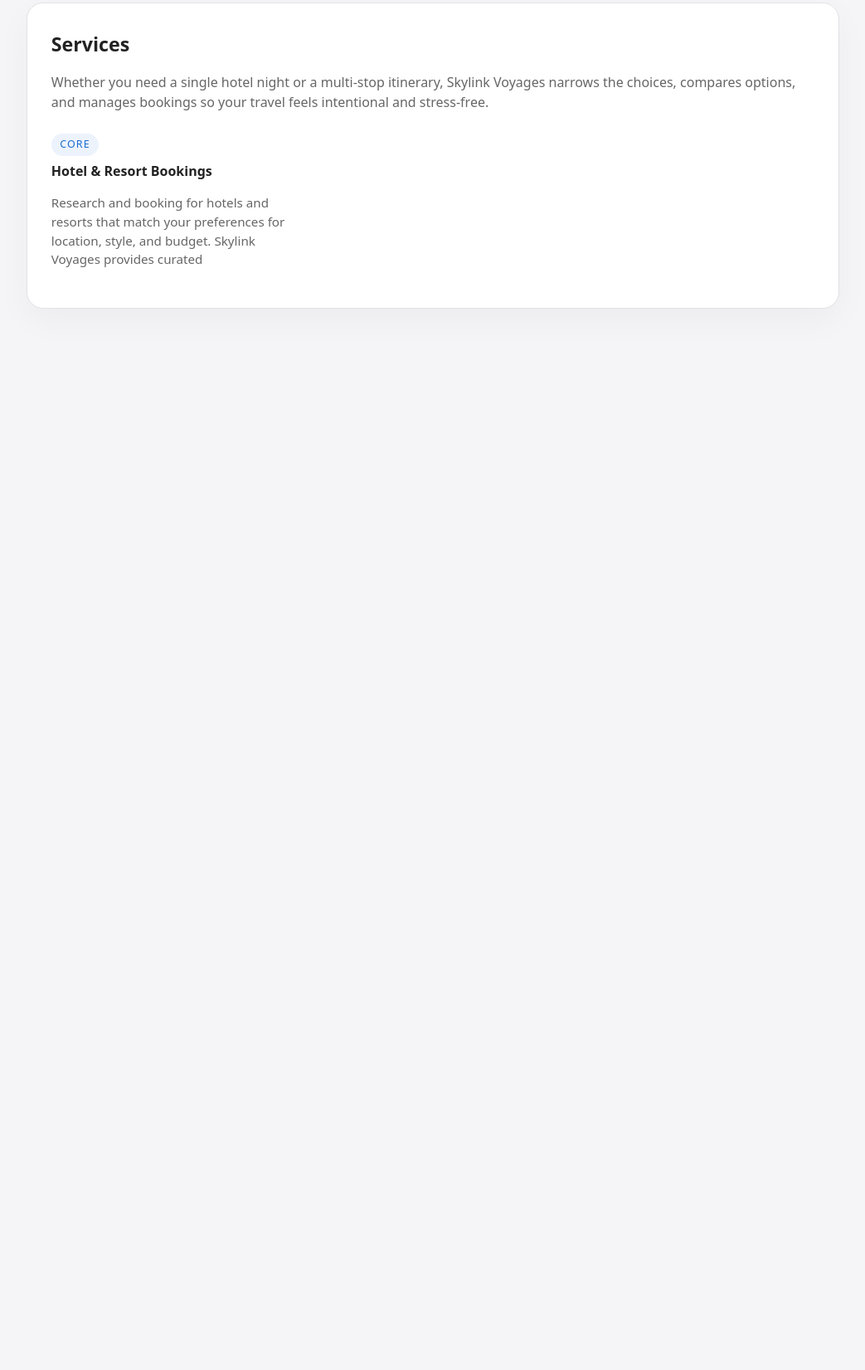
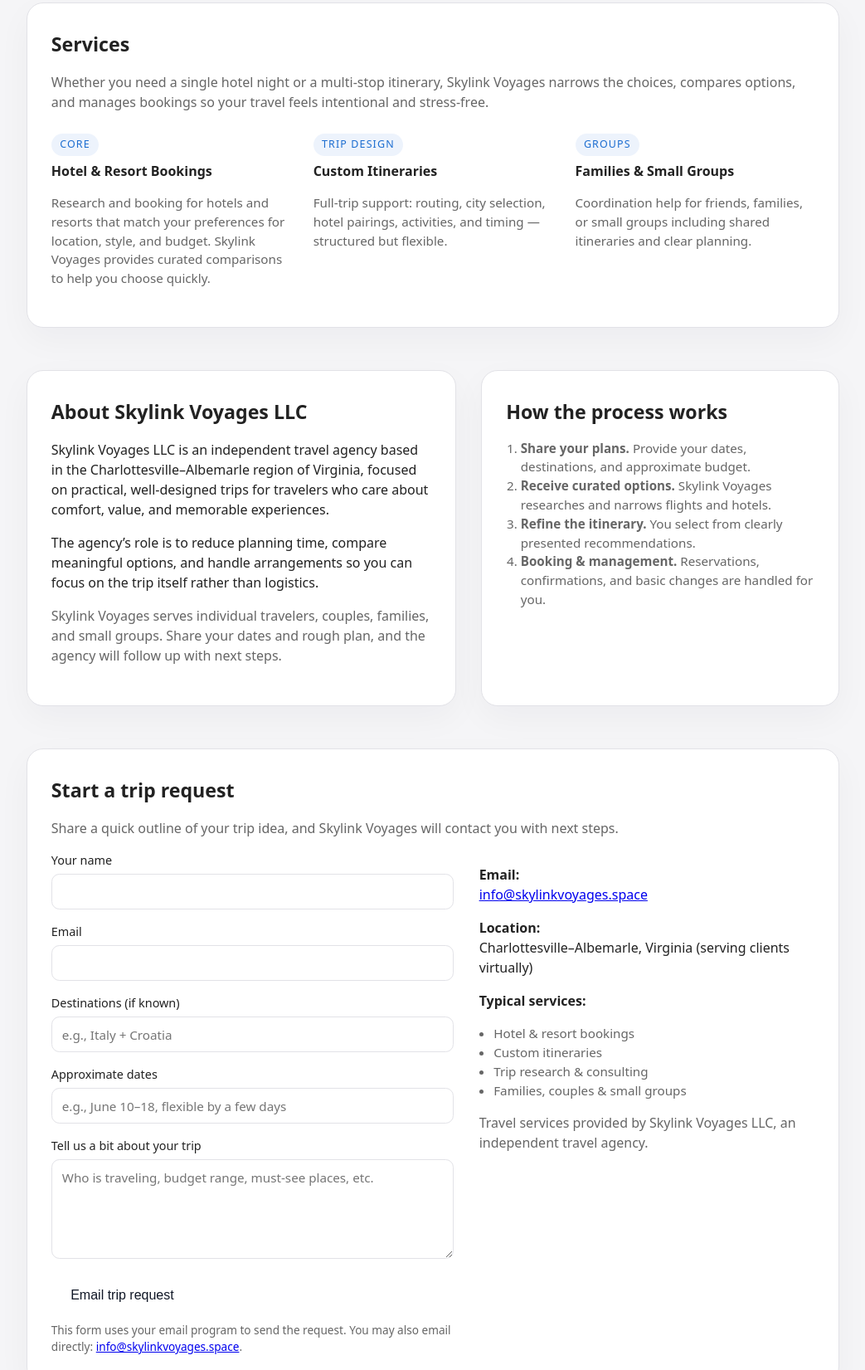
Before and after one commit to tyvole180/skylink-voyages, a plain HTML site: page index.html in a window 1280 px wide. Shown: the part 708-2359 px from the top of the page at 83% size, without its empty margins (118-1161 px from the left). Before the commit the page ends 1183 px from the top, so only its background shows below. Drawn offline with Linux system fonts and the light colour scheme.

Commit message:
Update index.html

```diff
--- a/index.html
+++ b/index.html
@@ -309,4 +309,121 @@
               <div class="service-title">Hotel & Resort Bookings</div>
               <p class="service-text">
                 Research and booking for hotels and resorts that match your preferences for location, style, and budget.
-                Skylink Voyages provides curated
+                Skylink Voyages provides curated comparisons to help you choose quickly.
+              </p>
+            </div>
+            <div>
+              <div class="badge">Trip Design</div>
+              <div class="service-title">Custom Itineraries</div>
+              <p class="service-text">
+                Full-trip support: routing, city selection, hotel pairings, activities, and timing — structured but flexible.
+              </p>
+            </div>
+            <div>
+              <div class="badge">Groups</div>
+              <div class="service-title">Families & Small Groups</div>
+              <p class="service-text">
+                Coordination help for friends, families, or small groups including shared itineraries and clear planning.
+              </p>
+            </div>
+          </div>
+        </div>
+      </section>
+
+      <section id="about">
+        <div class="two-col">
+          <div class="card">
+            <h3>About Skylink Voyages LLC</h3>
+            <p>
+              Skylink Voyages LLC is an independent travel agency based in the Charlottesville–Albemarle region of Virginia,
+              focused on practical, well-designed trips for travelers who care about comfort, value, and memorable experiences.
+            </p>
+            <p>
+              The agency’s role is to reduce planning time, compare meaningful options, and handle arrangements so you can
+              focus on the trip itself rather than logistics.
+            </p>
+            <p class="muted">
+              Skylink Voyages serves individual travelers, couples, families, and small groups. Share your dates and rough plan,
+              and the agency will follow up with next steps.
+            </p>
+          </div>
+          <div class="card">
+            <h3>How the process works</h3>
+            <ol style="padding-left: 1.1rem; margin: 0; font-size: 0.95rem; color: var(--muted);">
+              <li><strong>Share your plans.</strong> Provide your dates, destinations, and approximate budget.</li>
+              <li><strong>Receive curated options.</strong> Skylink Voyages researches and narrows flights and hotels.</li>
+              <li><strong>Refine the itinerary.</strong> You select from clearly presented recommendations.</li>
+              <li><strong>Booking & management.</strong> Reservations, confirmations, and basic changes are handled for you.</li>
+            </ol>
+          </div>
+        </div>
+      </section>
+
+      <section id="contact">
+        <div class="card">
+          <h3>Start a trip request</h3>
+          <p class="muted">
+            Share a quick outline of your trip idea, and Skylink Voyages will contact you with next steps.
+          </p>
+          <div class="two-col">
+            <form action="mailto:info@skylinkvoyages.space" method="post" enctype="text/plain">
+              <div class="field">
+                <label for="name">Your name</label>
+                <input id="name" name="Name" type="text" required>
+              </div>
+              <div class="field">
+                <label for="email">Email</label>
+                <input id="email" name="Email" type="email" required>
+              </div>
+              <div class="field">
+                <label for="destinations">Destinations (if known)</label>
+                <input id="destinations" name="Destinations" type="text" placeholder="e.g., Italy + Croatia">
+              </div>
+              <div class="field">
+                <label for="dates">Approximate dates</label>
+                <input id="dates" name="Dates" type="text" placeholder="e.g., June 10–18, flexible by a few days">
+              </div>
+              <div class="field">
+                <label for="details">Tell us a bit about your trip</label>
+                <textarea id="details" name="Trip details" placeholder="Who is traveling, budget range, must-see places, etc."></textarea>
+              </div>
+              <button type="submit" class="btn btn-primary">Email trip request</button>
+              <div class="contact-note">
+                This form uses your email program to send the request. You may also email directly:
+                <a href="mailto:info@skylinkvoyages.space">info@skylinkvoyages.space</a>.
+              </div>
+            </form>
+            <div>
+              <p><strong>Email:</strong><br>
+                <a href="mailto:info@skylinkvoyages.space">info@skylinkvoyages.space</a></p>
+              <p><strong>Location:</strong><br>Charlottesville–Albemarle, Virginia (serving clients virtually)</p>
+              <p><strong>Typical services:</strong></p>
+              <ul style="padding-left:1.1rem; font-size:0.95rem; color:var(--muted);">
+                <li>Hotel & resort bookings</li>
+                <li>Custom itineraries</li>
+                <li>Trip research & consulting</li>
+                <li>Families, couples & small groups</li>
+              </ul>
+              <p class="muted" style="margin-top:0.9rem;">
+                Travel services provided by Skylink Voyages LLC, an independent travel agency.
+              </p>
+            </div>
+          </div>
+        </div>
+      </section>
+
+    </div>
+  </main>
+
+  <footer>
+    <div class="container">
+      &copy; <span id="year"></span> Skylink Voyages LLC. All rights reserved.
+      &nbsp;•&nbsp;
+      <a href="#top">Back to top</a>
+    </div>
+    <script>
+      document.getElementById('year').textContent = new Date().getFullYear();
+    </script>
+  </footer>
+</body>
+</html>
```
